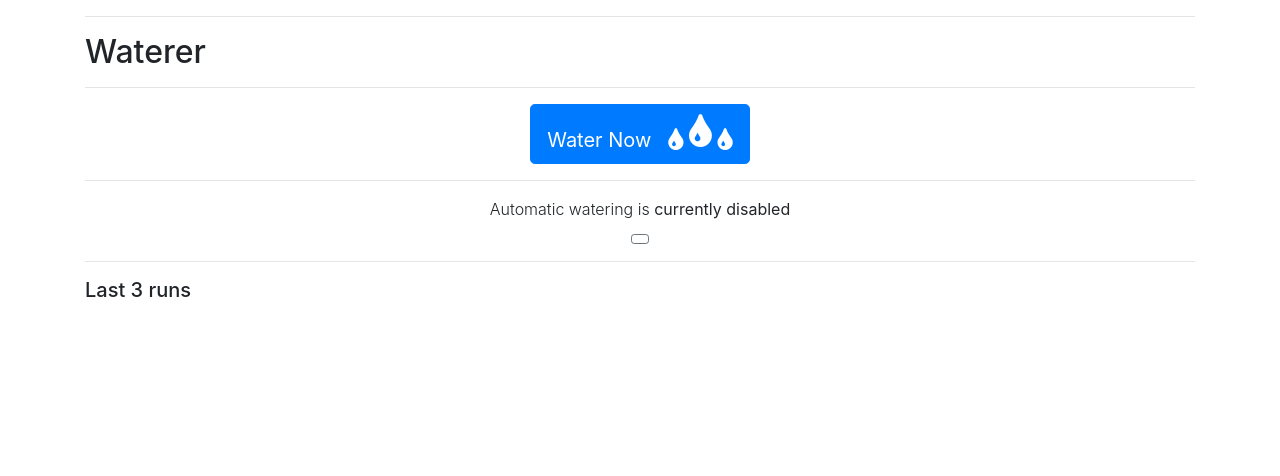
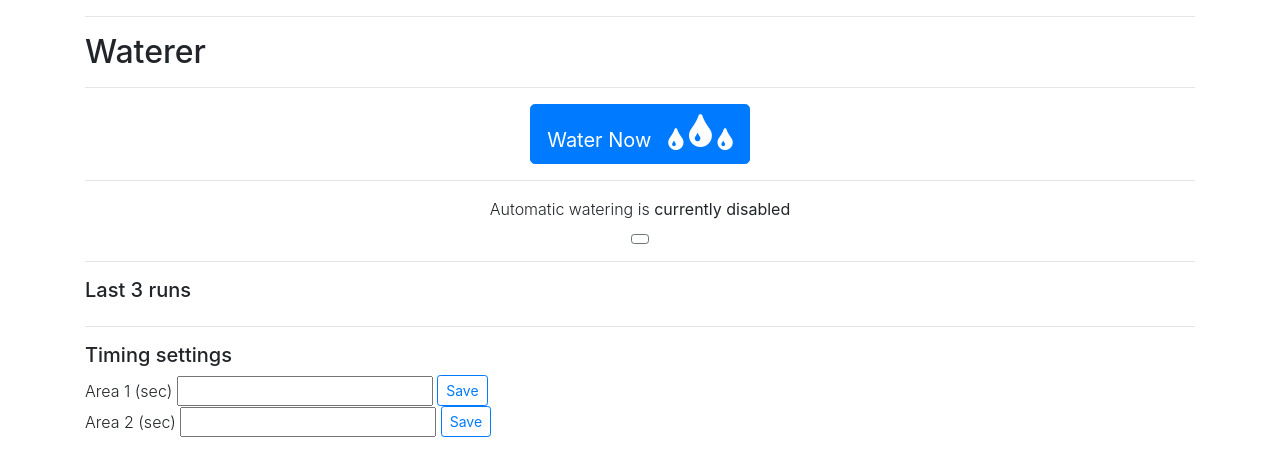
Before and after one commit to fdibartolo/waterer-pi, a Flask app: template src/templates/home.html in a window 1280 px wide. Shown: the top 476 px of the page. Run offline with Flask 2, Linux system fonts and the light colour scheme; the template is opened without the code that fills it, so the values that code supplies are empty; parts of the project's set-up code (start-up, migrations or seed data) failed here and were passed over; some libraries are stand-ins or nearby versions.

Commit message:
ability to change watering time from ui

```diff
--- a/src/main.py
+++ b/src/main.py
@@ -1,4 +1,4 @@
-from flask import Flask, jsonify, render_template, redirect
+from flask import Flask, jsonify, render_template, redirect, request
 from os import environ
 import datetime
 import time
@@ -31,6 +31,8 @@ def home():
   else:
     templateData.update({'auto' : False, 'button_text' : 'Turn On'})
 
+  templateData.update({'time_area_1' : environ.get('TIME_AREA_1'), 'time_area_2' : environ.get('TIME_AREA_2')})
+
   return render_template('home.html', **templateData)
 
 @app.route('/healthcheck')
@@ -52,6 +54,22 @@ def toggle_auto():
     environ['AUTO_ENABLED'] = 'True'
   return redirect('/', code=302)
 
+@app.route('/set_area_1_time', methods=['POST'])
+def set_area_1_time():
+  set_area_time(1)
+  return redirect('/', code=302)
+
+@app.route('/set_area_2_time', methods=['POST'])
+def set_area_2_time():
+  set_area_time(2)
+  return redirect('/', code=302)
+
+def set_area_time(area_nbr):
+  var = 'TIME_AREA_1' if area_nbr == 1 else 'TIME_AREA_2'
+  val = request.form['timeArea1'] if area_nbr == 1 else request.form['timeArea2']
+  print('setting area ' + str(area_nbr) + ' watering time to ' + str(val) + ' seconds')
+  environ[var] = val
+
 # Shut down the scheduler & gpio when exiting the app
 atexit.register(lambda: scheduler.shutdown())
 atexit.register(lambda: waterer.shutdown())
--- a/src/templates/home.html
+++ b/src/templates/home.html
@@ -38,6 +38,18 @@
       <li class="list-group-item list-group-item-light">{{ line }}</li>
       {% endfor %}
     </ul>
+    <hr>
+    <h5>Timing settings</h5>
+    <form class="form-inline" action="{{ url_for('set_area_1_time') }}" method="post">
+      <span class="font-weight-light">Area 1 (sec)</span> &nbsp;
+      <input type="text" name="timeArea1" value={{ time_area_1 }}> &nbsp;
+      <button type="submit" class="btn btn-outline-primary btn-sm">Save</button>
+    </form>
+    <form class="form-inline" action="{{ url_for('set_area_2_time') }}" method="post">
+      <span class="font-weight-light">Area 2 (sec)</span> &nbsp;
+      <input type="text" name="timeArea2" value={{ time_area_2 }}> &nbsp;
+      <button type="submit" class="btn btn-outline-primary btn-sm">Save</button>
+    </form>
   </div>
 </body>
 </html>
```
